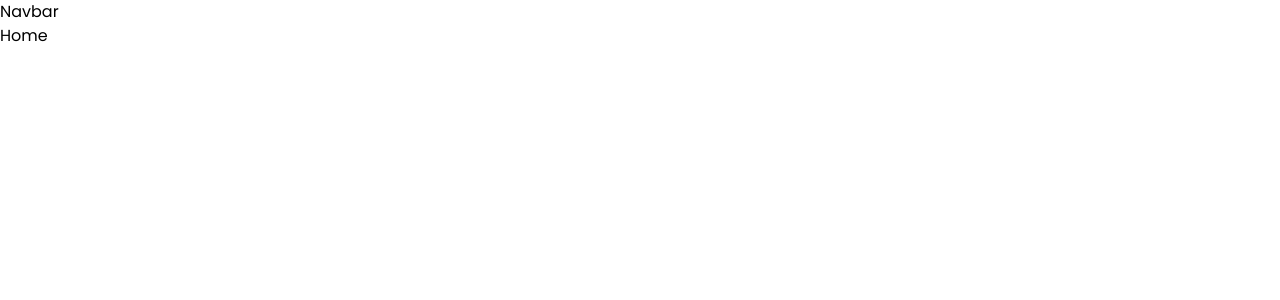
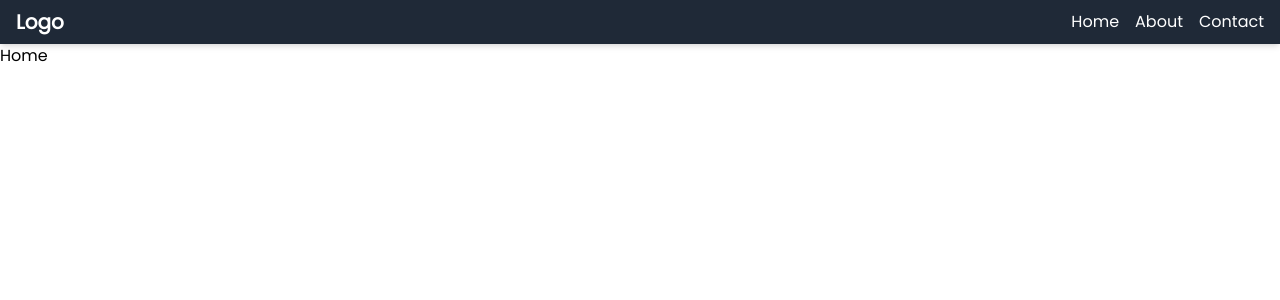
Before and after one commit to formatika-io/formatika-frontend, a React (Vite) app: page / in a window 1280 px wide. Shown: the top 300 px of the page. Built offline with nearby package versions, Linux system fonts and the light colour scheme.

Commit message:
Add Navbar component with navigation links

```diff
--- a/src/components/navbar/Navbar.tsx
+++ b/src/components/navbar/Navbar.tsx
@@ -1,5 +1,30 @@
+import { Link } from "react-router-dom";
+
 function Navbar() {
-  return <div>Navbar</div>;
+  return (
+    <nav className="bg-gray-800 text-white flex items-center justify-between px-4 py-2 shadow-md">
+      <Link to="/" className="text-xl font-bold">
+        Logo
+      </Link>
+      <ul className="flex space-x-4">
+        <li>
+          <Link to="/" className="hover:text-gray-400">
+            Home
+          </Link>
+        </li>
+        <li>
+          <Link to="/about" className="hover:text-gray-400">
+            About
+          </Link>
+        </li>
+        <li>
+          <Link to="/contact" className="hover:text-gray-400">
+            Contact
+          </Link>
+        </li>
+      </ul>
+    </nav>
+  );
 }
 
 export default Navbar;
```
